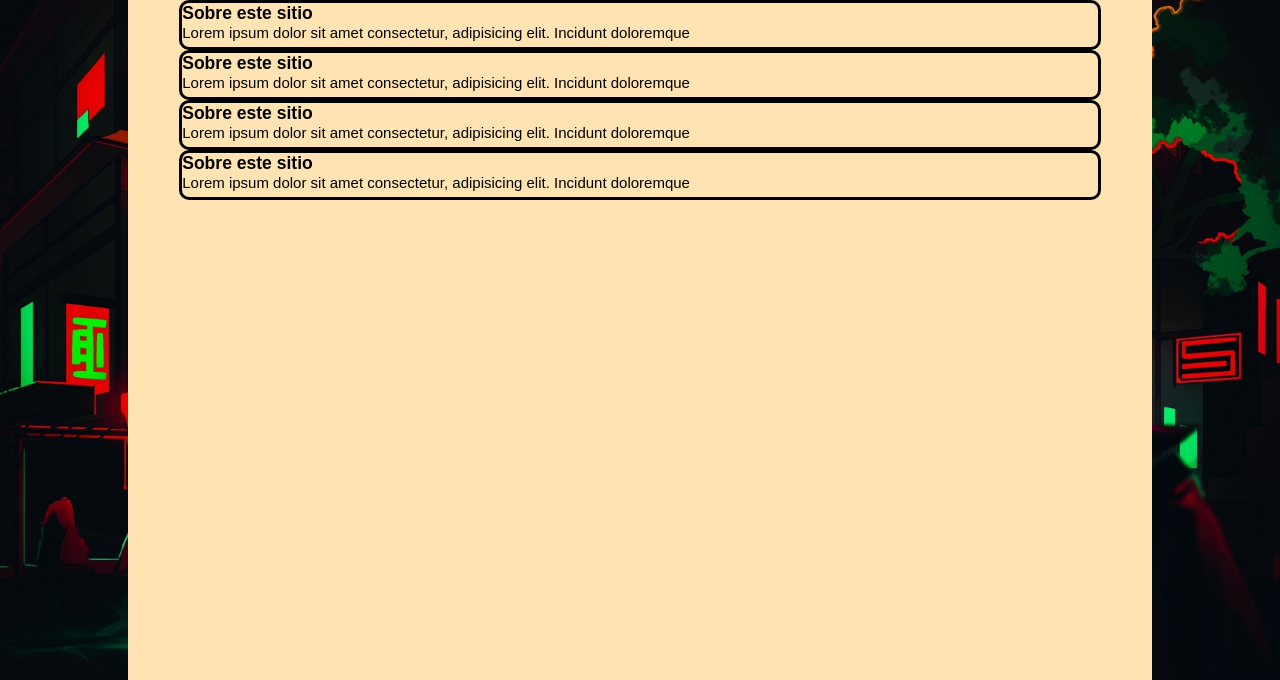
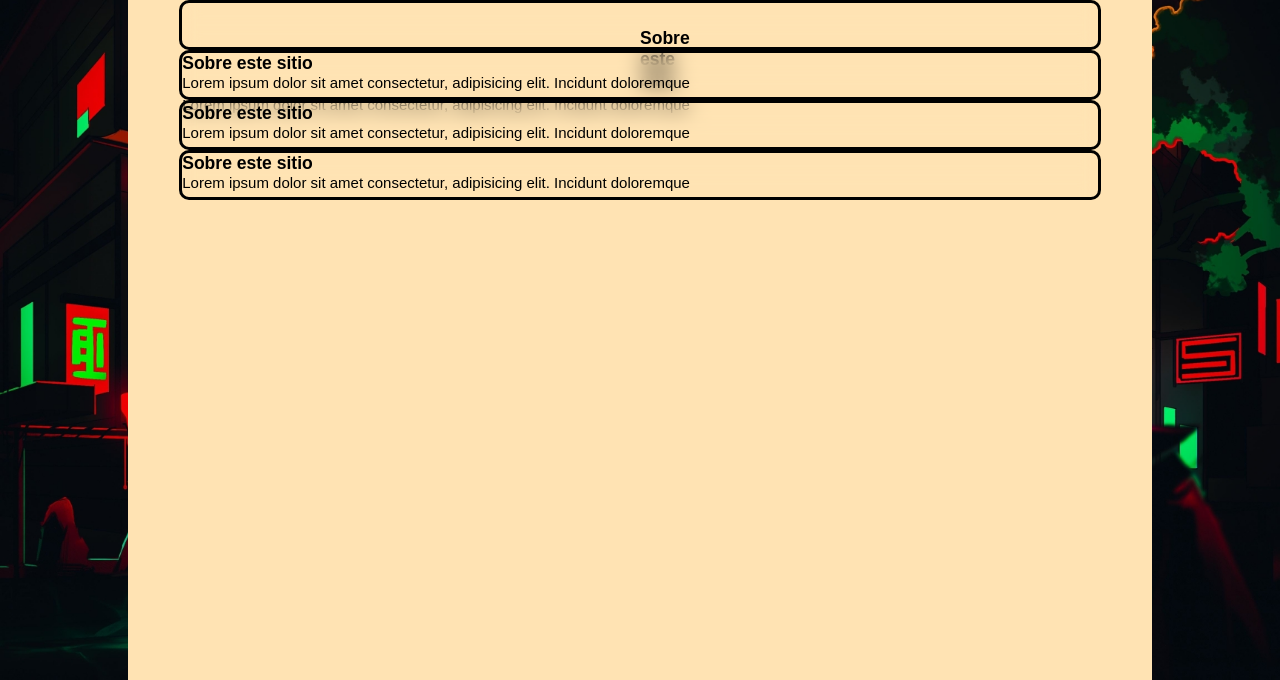
Before and after one commit to ccalder0n/CodoACodo, a Python web app: template templates/inicio.html in a window 1280 px wide. Shown: the part 120-800 px from the top of the page. Run offline with Jinja, Linux system fonts and the light colour scheme; the template is opened without the code that fills it, so the values that code supplies are empty.

Commit message:
Modificaciones en Inicio

```diff
--- a/static/css/style.css
+++ b/static/css/style.css
@@ -94,6 +94,24 @@ article{
     box-sizing: border-box;
     font-family: 'Montserrat', sans-serif;
 }
+
+#articulo {
+
+}
+
+.titulo-articulo{
+    width: 60%;
+    max-width: 10px;
+    margin: auto;
+    padding: 5px;
+    margin-top: 20px;
+    text-align: center;
+    color: black;
+    padding: 5px;
+    text-align: center;
+}
+s
+
 /*Cards*/
 .container-card{
     width: 100%;
--- a/templates/inicio.html
+++ b/templates/inicio.html
@@ -27,19 +27,19 @@
     </header>
     <main>
         <section>
-            <article>
+            <article id="articulo">
+                <h1 class="titulo-articulo">Sobre este sitio</h1>
+            <p>Lorem ipsum dolor sit amet consectetur, adipisicing elit. Incidunt doloremque</p>
+            </article>
+            <article id="articulo">
+                <h1>Sobre este sitio</h1>
+            <p>Lorem ipsum dolor sit amet consectetur, adipisicing elit. Incidunt doloremque</p>
+            </article >
+            <article id="articulo">
                 <h1>Sobre este sitio</h1>
             <p>Lorem ipsum dolor sit amet consectetur, adipisicing elit. Incidunt doloremque</p>
             </article>
-            <article>
-                <h1>Sobre este sitio</h1>
-            <p>Lorem ipsum dolor sit amet consectetur, adipisicing elit. Incidunt doloremque</p>
-            </article>
-            <article>
-                <h1>Sobre este sitio</h1>
-            <p>Lorem ipsum dolor sit amet consectetur, adipisicing elit. Incidunt doloremque</p>
-            </article>
-            <article>
+            <article id="articulo">
                 <h1>Sobre este sitio</h1>
             <p>Lorem ipsum dolor sit amet consectetur, adipisicing elit. Incidunt doloremque</p>
             </article>
```
